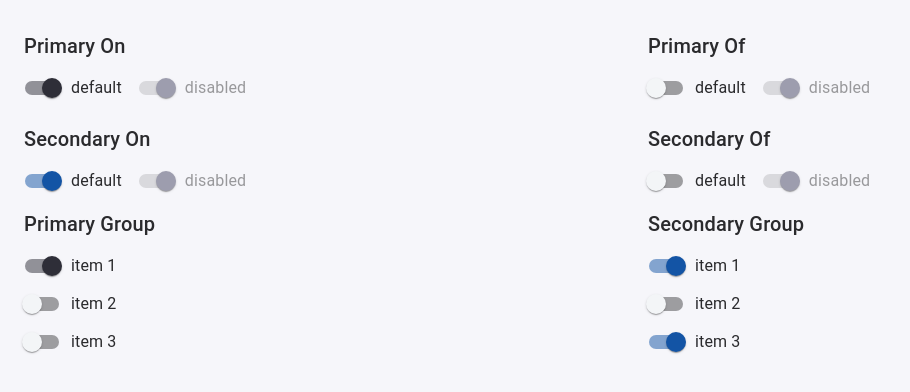
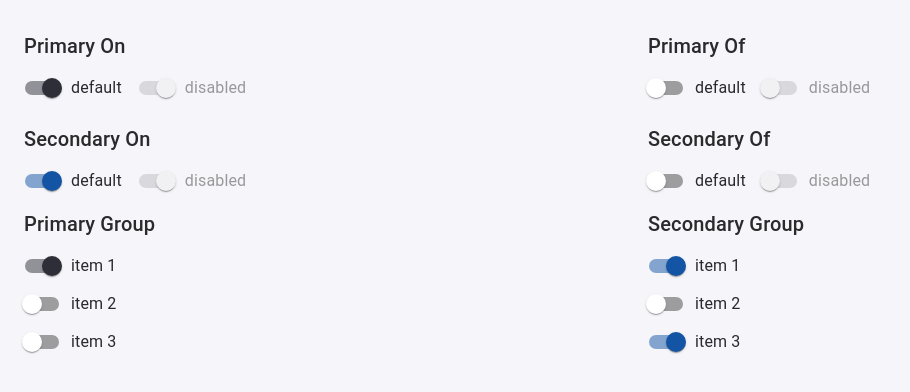
Before and after one commit to EYLatamSouth/beyondstyle, a React app in the folder example/: page /switch-control in a window 1280 px wide. Shown: the part 64-456 px from the top of the page, without its empty margins (0-910 px from the left). Built offline with nearby package versions, Linux system fonts and the light colour scheme.

Commit message:
style: define prop types, prop types default, trata variações de cor para disabled, unchecked e hover do componente e inclui regra para color default

```diff
--- a/example/src/pages/SwtichControl.js
+++ b/example/src/pages/SwtichControl.js
@@ -79,7 +79,8 @@ const App = () => {
             />
             <FormControlLabel
               disabled
-              control={<SwitchControl color='primary' checked />}
+              control={<SwitchControl />}
+              control={<SwitchControl />}
               label='disabled'
             />
           </FormGroup>
@@ -128,7 +129,7 @@ const App = () => {
             />
             <FormControlLabel
               disabled
-              control={<SwitchControl color='secondary' checked />}
+              control={<SwitchControl color='secondary' />}
               label='disabled'
             />
           </FormGroup>
--- a/src/lib/SwitchControl/index.js
+++ b/src/lib/SwitchControl/index.js
@@ -1,9 +1,61 @@
 import React from 'react';
 import Switch from '@material-ui/core/Switch';
+import PropTypes from 'prop-types';
+import { makeStyles, fade } from '@material-ui/core/styles';
 import Layout from '../Layout';
 
+const useStyles = makeStyles((theme) => ({
+  switchBase: (props) => ({
+    '&:not(.Mui-checked )': {
+      color: theme.palette.common.white
+    },
+    color: theme.palette[props.style]
+      ? theme.palette[props.style].main
+      : theme.palette.grey[300],
+    '&.Mui-checked:hover': {
+      '&:hover': {
+        color: theme.palette[props.style]
+          ? `${theme.palette[props.style].dark} !important`
+          : theme.palette.grey[300],
+        backgroundColor: fade(theme.palette.action.hover, 0.04)
+      }
+    },
+    '&.Mui-disabled': {
+      color: theme.palette.grey[100]
+    }
+  })
+}));
 const SwitchControl = (props) => {
-  return <Switch {...props} checked={props.checked} name={props.name} />;
+  const classes = useStyles({ style: props.color });
+  return (
+    <Switch
+      {...props}
+      classes={{ ...classes }}
+      checked={props.checked}
+      name={props.name}
+      onChange={props.onChange}
+      aria-label={props.ariaLabel}
+      color={
+        props.color === 'primary' || props.color === 'secondary'
+          ? props.color
+          : 'default'
+      }
+    />
+  );
+};
+
+SwitchControl.propTypes = {
+  checked: PropTypes.bool,
+  classes: PropTypes.object,
+  color: PropTypes.oneOf(['primary', 'secondary', 'default']),
+  disabled: PropTypes.bool,
+  onChange: PropTypes.func,
+  name: PropTypes.any
+};
+
+SwitchControl.defaultProps = {
+  color: 'default',
+  disabled: false
 };
 
 export default (props) => (
```
